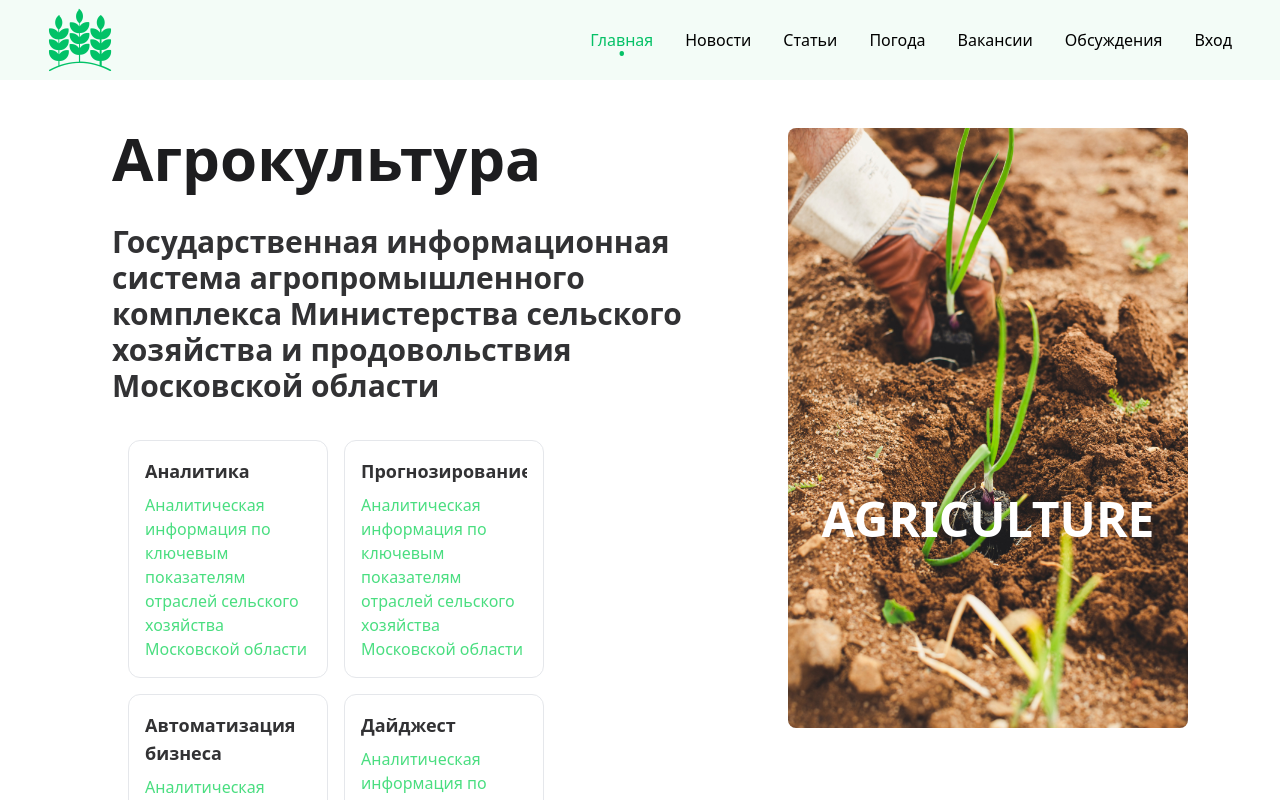
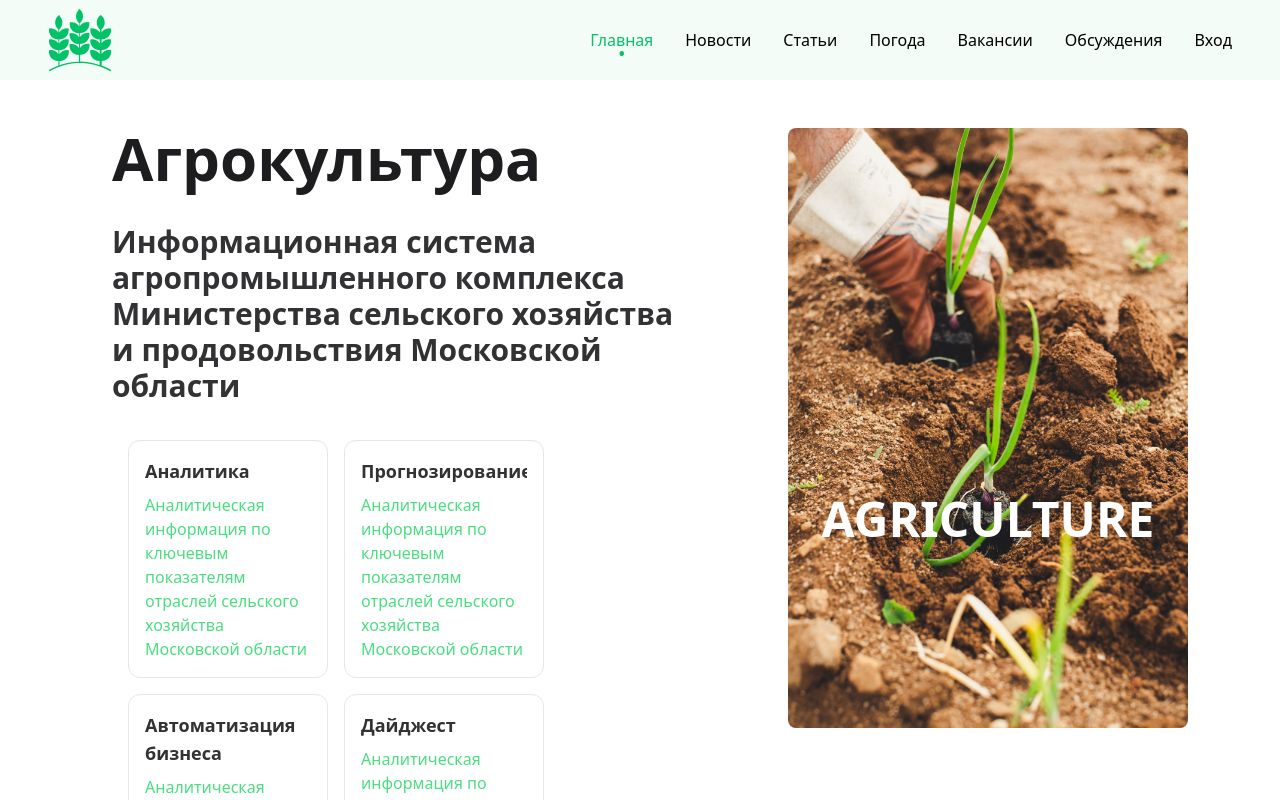
Before and after one commit to WouterLab/agriculture-react, a React (Create React App) app: page / in a window 1280 px wide. Shown: the top 800 px of the page. Built offline with nearby package versions, Linux system fonts and the light colour scheme; the HTML template or start-up script is replaced by a standard one.

Commit message:
Update HomePage.jsx

```diff
--- a/src/pages/HomePage.jsx
+++ b/src/pages/HomePage.jsx
@@ -14,7 +14,7 @@ const HomePage = () => {
             Агрокультура
           </h1>
           <h2 className='font-bold text-lg md:text-xl lg:text-2xl xl:text-3xl text-[#323234] mb-9'>
-            Государственная информационная система агропромышленного комплекса
+            Информационная система агропромышленного комплекса
             Министерства сельского хозяйства и продовольствия Московской области
           </h2>
           <HomeLinkBlock />
```
